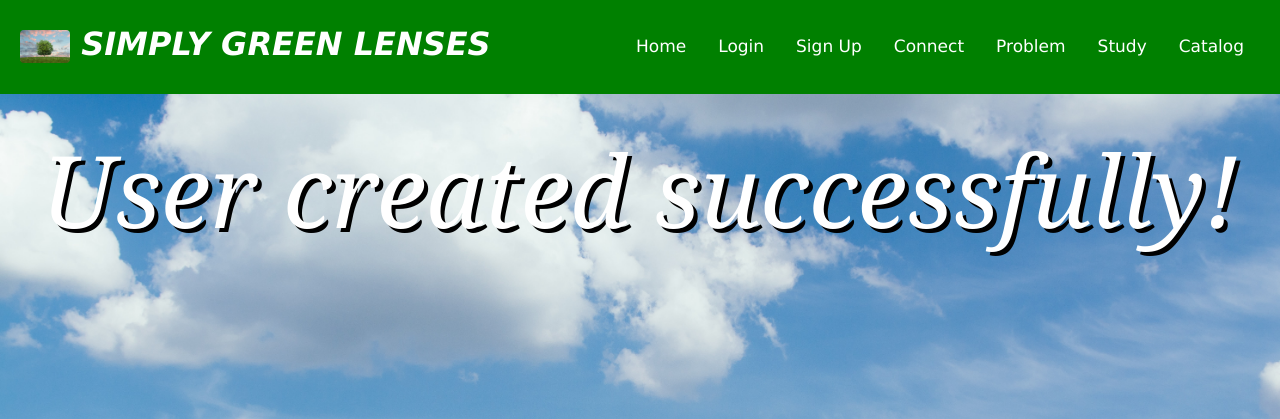
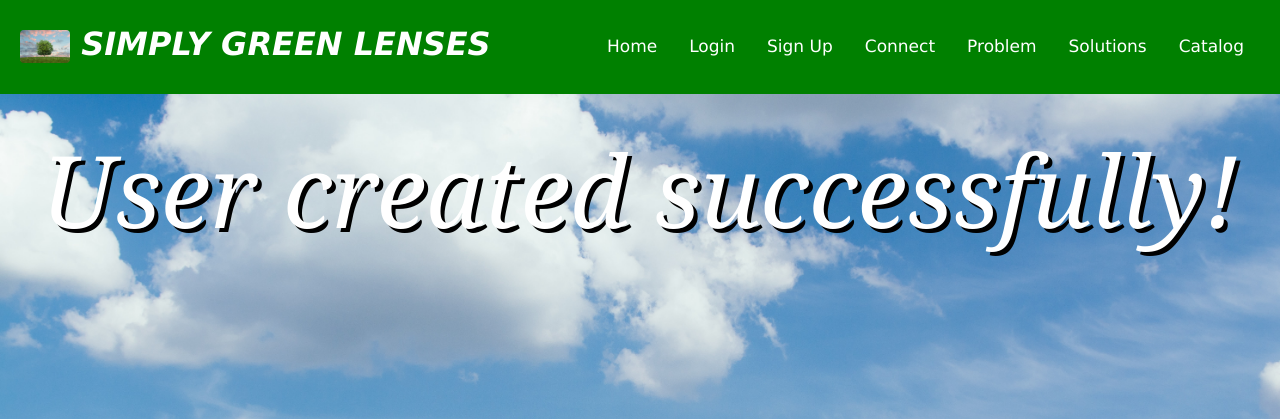
Before and after one commit to awishto-write/CarbonFootprintProject, a Python web app: template frontend/templates/create_success.html in a window 1280 px wide. Shown: the top 419 px of the page. Run offline with Jinja, Linux system fonts and the light colour scheme; the template is opened without the code that fills it, so the values that code supplies are empty.

Commit message:
Update create_success.html

```diff
--- a/frontend/templates/create_success.html
+++ b/frontend/templates/create_success.html
@@ -20,7 +20,7 @@
   <a href="/create_user">Sign Up</a>
   <a href="Connect.html">Connect</a>
   <a href="Problem.html">Problem</a>
-  <a href="Solutions.html">Study</a>
+  <a href="Solutions.html">Solutions</a>
   <a href="Calculations.html">Catalog</a>
 
 </div>
```
